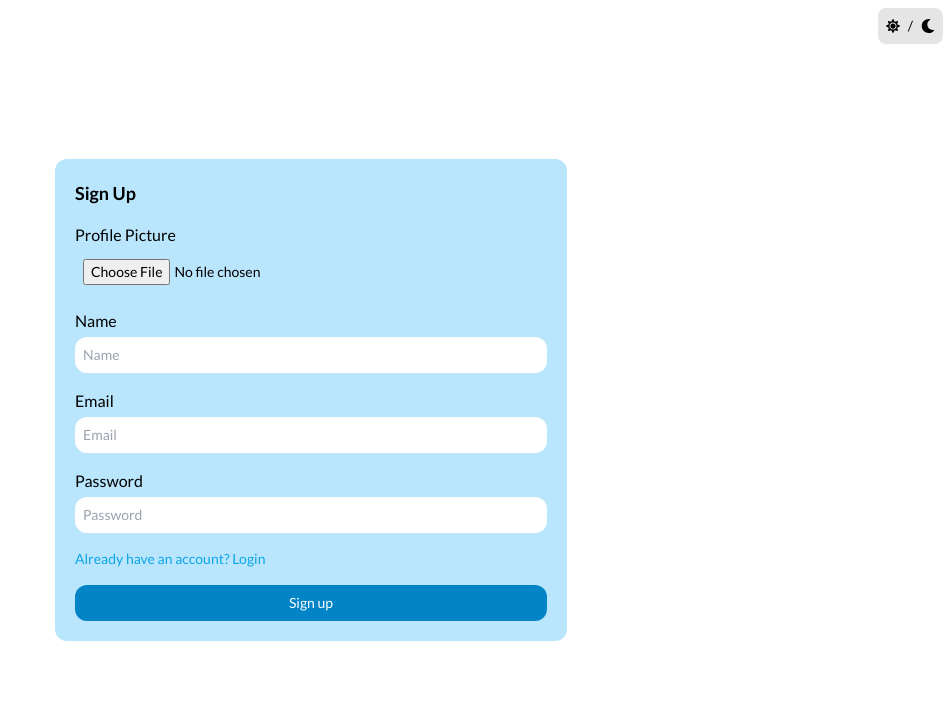
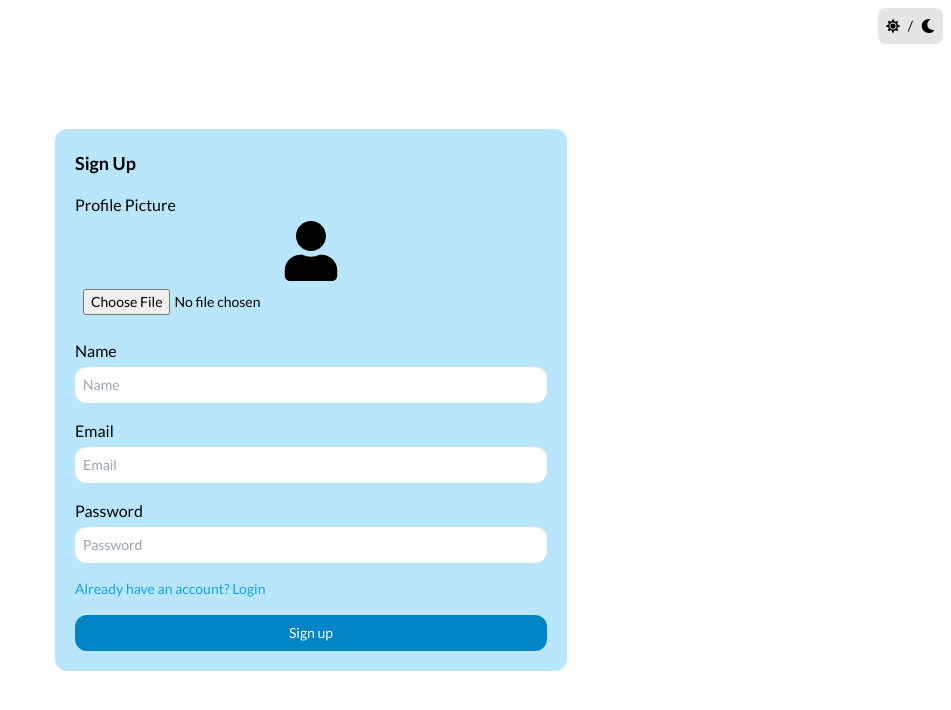
Before and after one commit to HisamNasir/redux-practice, a Next.js app: page /register in a window 1280 px wide. Shown: the top 710 px of the page, without its empty margins (329-1280 px from the left). Built offline with nearby package versions, Linux system fonts and the light colour scheme.

Commit message:
Update register.jsx

```diff
--- a/pages/register.jsx
+++ b/pages/register.jsx
@@ -7,7 +7,8 @@ import { ref, uploadBytesResumable, getDownloadURL } from "firebase/storage";
 import { doc, setDoc, collection, addDoc, Timestamp } from "firebase/firestore";
 import { useRouter } from "next/router";
 import DarkModButton from "@/components/DarkModButton";
-import { FaSpinner } from "react-icons/fa";
+import { FaSpinner, FaUser } from "react-icons/fa";
+import Image from "next/image";
 
 const Register = () => {
   const [err, setErr] = useState(false);
@@ -114,23 +115,31 @@ return (
         <h1 className="text-lg font-bold">Sign Up</h1>
         <div className="space-y-1">
           <div className="text-base">Profile Picture</div>
-          <div>
+          <div className="space-y-1">
+  <div className="flex justify-center flex-col items-center">
+    {selectedImageUrl ? (
+      <Image width={100} height={100}
+        src={selectedImageUrl}
+        alt="Selected Profile Picture"
+        className="rounded-full object-cover w-24 h-24"
+      />
+    ) : (
+      <div className=" text-6xl">
+
+        <FaUser/>
+        </div>
+    )}
     <input
       required
       type="file"
       id="file"
       name="profilePicture"
-              className="rounded-xl p-2 w-full"
-              onChange={(e) => {
-                const file = e.target.files[0];
-                if (file) {
-                  const imageUrl = URL.createObjectURL(file);
-                  setProfilePicture(file);
-                  setSelectedImageUrl(imageUrl);
-                }
-              }}
+      className="rounded-xl flex justify-center p-2 w-full"
+      onChange={handleFileInputChange}
     />
   </div>
+</div>
+
         </div>
         <div className="space-y-1">
           <div className="text-base">Name</div>
```
Lines whose indentation alone changed are shown as unchanged.
